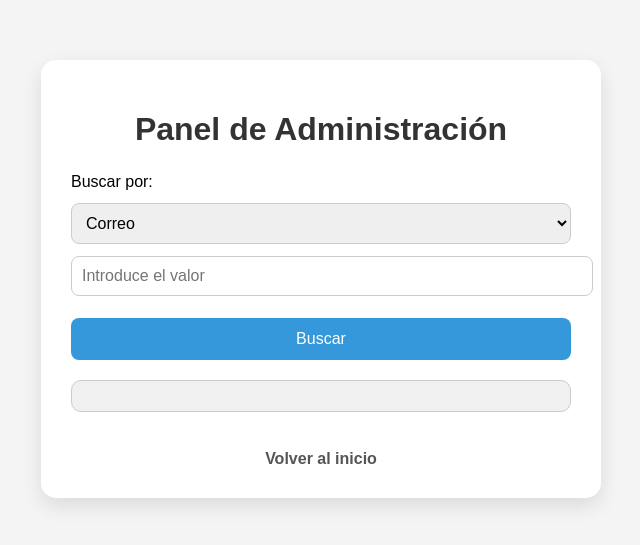
After one commit to piano7check/g3-rincon-corcho, a Flask app: page /admin in a window 1280 px wide. The commit adds this page. Shown: the top 545 px of the page, without its empty margins (319-959 px from the left). Run offline with Flask 3, Linux system fonts and the light colour scheme.

Commit message:
creacion de admin

```diff
--- a/app.py
+++ b/app.py
@@ -1,5 +1,7 @@
-from flask import Flask, request, render_template, redirect, url_for
+from flask import Flask, request, render_template, redirect, url_for, jsonify, abort
 from registrar_usuarios import insertar_usuario
+from buscar_usuarios import buscar_usuario_por_correo, buscar_usuario_por_id
+
 
 app = Flask(__name__)
 
@@ -28,5 +30,28 @@ def insertar():
 def bienvenida():
     return render_template('rincon_del_corcho.html')
 
+@app.route('/admin')
+def admin():
+    return render_template('admin.html')
+
+#buscar usuario por correo
+@app.route('/buscar/<correo>', methods=['GET'])
+def buscar_por_correo(correo):
+    usuario = buscar_usuario_por_correo(correo)
+    if usuario:
+        return jsonify(usuario)
+    else:
+        abort(404, description="Usuario no encontrado")
+
+#buscar usuario por ID
+@app.route('/usuario/<int:id>', methods=['GET'])
+def buscar_por_id(id):
+    usuario = buscar_usuario_por_id(id)
+    if usuario:
+        return jsonify(usuario)
+    else:
+        abort(404, description="Usuario no encontrado")
+
+
 if __name__ == '__main__':
     app.run(debug=True)
--- /dev/null
+++ b/static/admin.js
@@ -0,0 +1,25 @@
+async function buscarUsuario() {
+    const tipo = document.getElementById('tipoBusqueda').value;
+    const valor = document.getElementById('valorBusqueda').value;
+
+    let url = '';
+    if (tipo === 'correo') {
+        url = `/buscar/${valor}`;
+    } else if (tipo === 'id') {
+        url = `/usuario/${valor}`;
+    }
+
+    try {
+        const res = await fetch(url);
+        if (!res.ok) throw new Error("Usuario no encontrado");
+
+        const usuario = await res.json();
+        document.getElementById('resultado').innerHTML = `
+            <p><strong>ID:</strong> ${usuario.id}</p>
+            <p><strong>Nombre:</strong> ${usuario.nombre}</p>
+            <p><strong>Correo:</strong> ${usuario.correo}</p>
+        `;
+    } catch (err) {
+        document.getElementById('resultado').innerHTML = `<p style="color:red;">${err.message}</p>`;
+    }
+}
--- a/static/estilos.css
+++ b/static/estilos.css
@@ -50,3 +50,130 @@ input[type="submit"]:hover {
 .content-container {
     margin-top: 50px;
 }
+
+body {
+    background-color: #f4f4f4;
+    font-family: Arial, sans-serif;
+    text-align: center;
+}
+
+.form-container {
+    margin: 50px auto;
+    width: 300px;
+    padding: 20px;
+    background-color: white;
+    border-radius: 12px;
+    box-shadow: 0px 0px 10px rgba(0,0,0,0.1);
+}
+
+input[type="text"], input[type="email"], input[type="password"] {
+    width: 90%;
+    padding: 8px;
+    margin: 6px 0;
+    border: 1px solid #ccc;
+    border-radius: 5px;
+}
+
+input[type="submit"] {
+    background-color: #4CAF50;
+    color: white;
+    padding: 10px 20px;
+    border: none;
+    border-radius: 5px;
+    cursor: pointer;
+}
+
+input[type="submit"]:hover {
+    background-color: #45a049;
+}
+.logout-button {
+    background-color: #e74c3c;
+    color: white;
+    padding: 10px 20px;
+    border: none;
+    margin-top: 20px;
+    border-radius: 5px;
+    cursor: pointer;
+}
+
+.logout-button:hover {
+    background-color: #c0392b;
+}
+
+.content-container {
+    margin-top: 50px;
+}
+
+.admin-container {
+    max-width: 500px;
+    margin: 60px auto;
+    padding: 30px;
+    background-color: #ffffff;
+    border-radius: 15px;
+    box-shadow: 0 8px 20px rgba(0, 0, 0, 0.1);
+    text-align: left;
+}
+
+.admin-container h1 {
+    text-align: center;
+    color: #333;
+    margin-bottom: 25px;
+}
+
+.admin-container label,
+.admin-container select,
+.admin-container input[type="text"] {
+    display: block;
+    width: 100%;
+    margin-bottom: 12px;
+    font-size: 16px;
+}
+
+.admin-container input[type="text"] {
+    padding: 10px;
+    border: 1px solid #ccc;
+    border-radius: 8px;
+}
+
+.admin-container select {
+    padding: 10px;
+    border-radius: 8px;
+    border: 1px solid #ccc;
+}
+
+.admin-container button {
+    background-color: #3498db;
+    color: white;
+    padding: 12px;
+    width: 100%;
+    border: none;
+    border-radius: 8px;
+    cursor: pointer;
+    font-size: 16px;
+    margin-top: 10px;
+}
+
+.admin-container button:hover {
+    background-color: #2980b9;
+}
+
+#resultado {
+    background-color: #f0f0f0;
+    padding: 15px;
+    margin-top: 20px;
+    border-radius: 10px;
+    border: 1px solid #ccc;
+}
+
+.admin-container a {
+    display: block;
+    text-align: center;
+    margin-top: 20px;
+    color: #555;
+    text-decoration: none;
+    font-weight: bold;
+}
+
+.admin-container a:hover {
+    color: #000;
+}
--- /dev/null
+++ b/templates/admin.html
@@ -0,0 +1,25 @@
+<!DOCTYPE html>
+<html lang="es">
+<head>
+    <meta charset="UTF-8">
+    <title>Panel de Administración</title>
+    <link rel="stylesheet" href="{{ url_for('static', filename='estilos.css') }}">
+</head>
+<body>
+    <div class="admin-container">
+        <h1>Panel de Administración</h1>
+        <label for="tipoBusqueda">Buscar por:</label>
+        <select id="tipoBusqueda">
+            <option value="correo">Correo</option>
+            <option value="id">ID</option>
+        </select>
+        <input type="text" id="valorBusqueda" placeholder="Introduce el valor">
+        <button onclick="buscarUsuario()">Buscar</button>
+        <div id="resultado" style="margin-top: 20px;"></div>
+        <br>
+        <a href="{{ url_for('bienvenida') }}">Volver al inicio</a>
+    </div>
+
+    <script src="{{ url_for('static', filename='admin.js') }}"></script>
+</body>
+</html>
--- a/templates/rincon_del_corcho.html
+++ b/templates/rincon_del_corcho.html
@@ -13,6 +13,10 @@
         <form action="{{ url_for('index') }}" method="get">
             <input type="submit" value="Cerrar Sesión" class="logout-button">
         </form>
+
+        <form action="{{ url_for('admin') }}" method="get">
+            <input type="submit" value="Administrador" class="admin-button">
+        </form>
     </div>
 </body>
 </html>
```
Also changed, not shown: buscar_usuario.py (added, +31 -0 lines).
